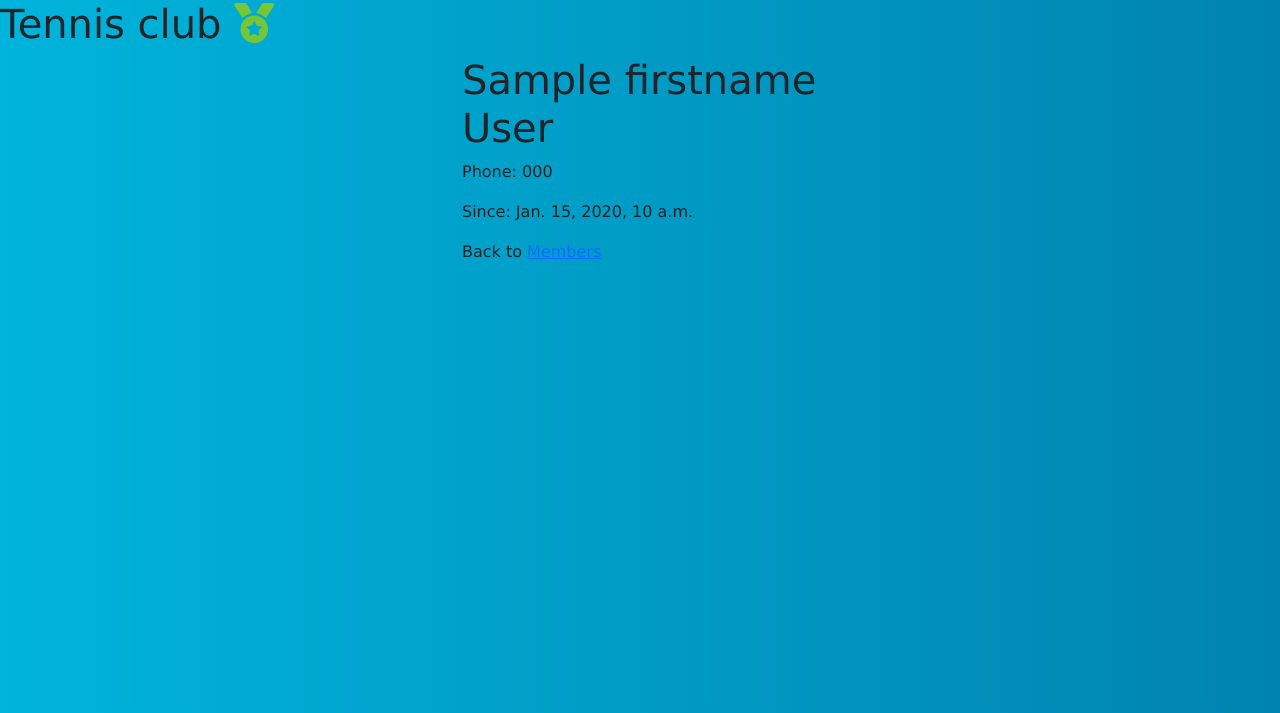
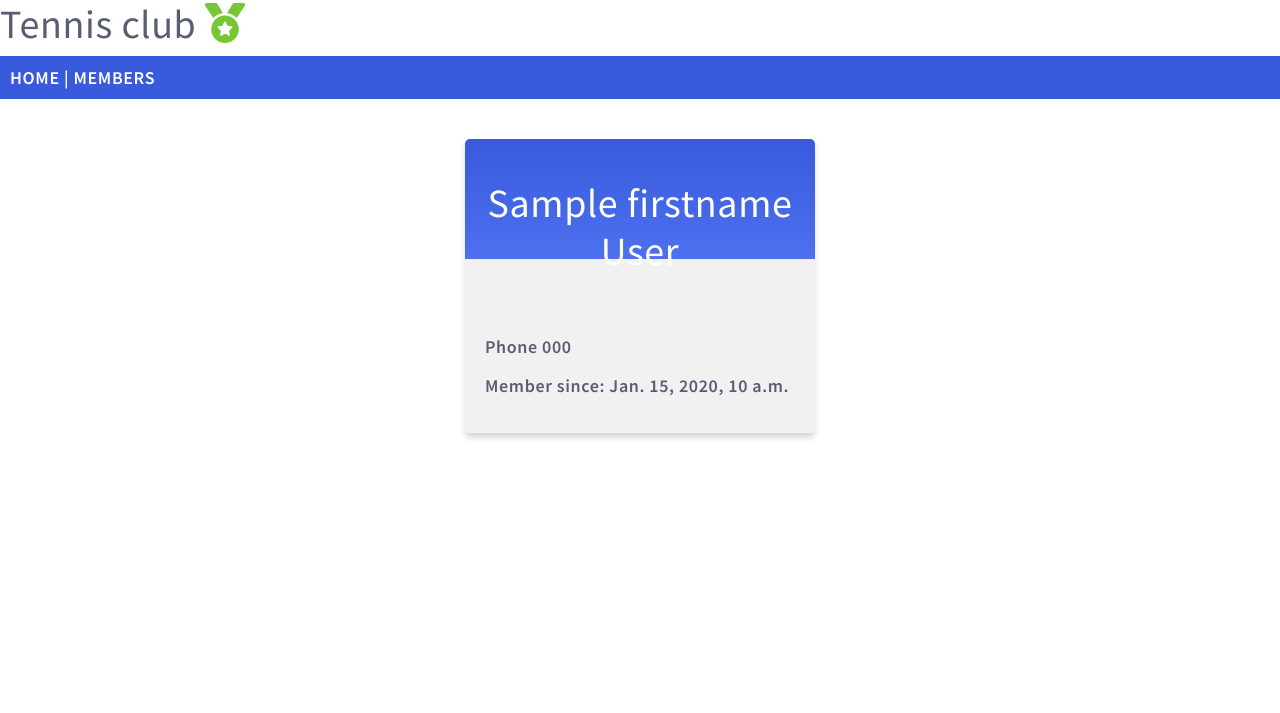
Before and after one commit to bmalvo/tennis_club-w3schools, a Django app: template members/templates/details.html in a window 1280 px wide. Shown: the top 713 px of the page. Run offline with Django 4.2, Linux system fonts and the light colour scheme; the template is opened without the code that fills it: most values are stand-ins (such as "Sample title", 1, 10 or a date in 2020); some libraries are stand-ins or nearby versions.

Commit message:
add styles to the project

```diff
--- a/members/templates/details.html
+++ b/members/templates/details.html
@@ -1,4 +1,3 @@
-<!DOCTYPE html>
     {% extends 'master.html' %}
 
     {% block title %}
@@ -7,9 +6,10 @@
 
     {% block content %}
 
-          <h1>{{ mymember.firstname }} {{mymember.lastname}}</h1>
-          <p>Phone: {{ mymember.phone }}</p>
-          <p>Since: {{ mymember.joined_data }}</p>
-          <p>Back to <a href="/members">Members</a></p>
+      <div class="mycard">
+        <h1>{{ mymember.firstname }} {{ mymember.lastname }}</h1>
+        <p>Phone {{ mymember.phone }}</p>
+        <p>Member since: {{ mymember.joined_date }}</p>
+      </div>
 
     {% endblock %}
--- a/members/templates/master.html
+++ b/members/templates/master.html
@@ -1,5 +1,5 @@
+{% load static %}
 <!DOCTYPE html>
-{% load static %}
 <html lang="en">
 <head>
     <meta charset="UTF-8">
@@ -9,10 +9,14 @@
           rel="stylesheet"
           integrity="sha384-EVSTQN3/azprG1Anm3QDgpJLIm9Nao0Yz1ztcQTwFspd3yD65VohhpuuCOmLASjC"
           crossorigin="anonymous">
-    <link rel="stylesheet" href='{% static "main.css"%}'>
+    <link rel="stylesheet" href='{% static "global.css"%}'>
 </head>
 <body>
     <h1 style="text-align:left;"> Tennis club <i class="fa-solid fa-medal" style="color: #76c733;"></i></h1>
+    <div class="topnav">
+      <a href="/">HOME</a> |
+      <a href="/members">MEMBERS</a>
+    </div>
     <div class="container">
       <div class="row">
         <div class="col-4" ></div>
--- /dev/null
+++ b/mystaticfiles/global.css
@@ -0,0 +1,78 @@
+@import url('https://fonts.googleapis.com/css2?family=Source+Sans+Pro:wght@400;600&display=swap');
+
+body {
+    margin: 0;
+    font: 600 18px 'Source Sans Pro', sans-serif;
+    letter-spacing: 0.64px;
+    color: #585d74;
+}
+
+.topnav {
+    background-color: #375BDC;
+    color: #ffffff;
+    padding: 10px;
+}
+
+.topnav a:link,
+.topnav a:visited {
+    text-decoration: none;
+    color: #ffffff;
+}
+
+.topnav a:hover,
+.topnav a:active {
+    text-decoration: underline;
+}
+
+.mycard {
+    background-color: #f1f1f1;
+    background-image: linear-gradient(to bottom, #375BDC, #4D70EF);
+    background-size: 100% 120px;
+    background-repeat: no-repeat;
+    margin: 40px auto;
+    width: 350px;
+    border-radius: 5px;
+    box-shadow: 0 5px 7px -1px rgba(51, 51, 51, 0.23);
+    padding: 20px;
+}
+
+.mycard h1 {
+    text-align: center;
+    color: #ffffff;
+    margin: 20px 0 60px 0;
+}
+
+ul {
+    list-style-type: none;
+    padding: 0;
+    margin: 0;
+}
+
+li {
+    background-color: #ffffff;
+    background-image: linear-gradient(to right, #375BDC, #4D70EF);
+    background-size: 50px 60px;
+    background-repeat: no-repeat;
+    cursor: pointer;
+    transition: transform .25s;
+    border-radius: 5px;
+    box-shadow: 0 5px 7px -1px rgba(51, 51, 51, 0.23);
+    padding: 15px;
+    padding-left: 70px;
+    margin-top: 5px;
+}
+
+li:hover {
+    transform: scale(1.1);
+}
+
+a:link,
+a:visited {
+    color: #375BDC;
+}
+
+.main,
+.main h1 {
+    text-align: center;
+    color: #375BDC;
+}
```
Also changed, not shown: members/templates/all_members.html (+8 -7 lines), members/templates/main.html (+7 -4 lines).
